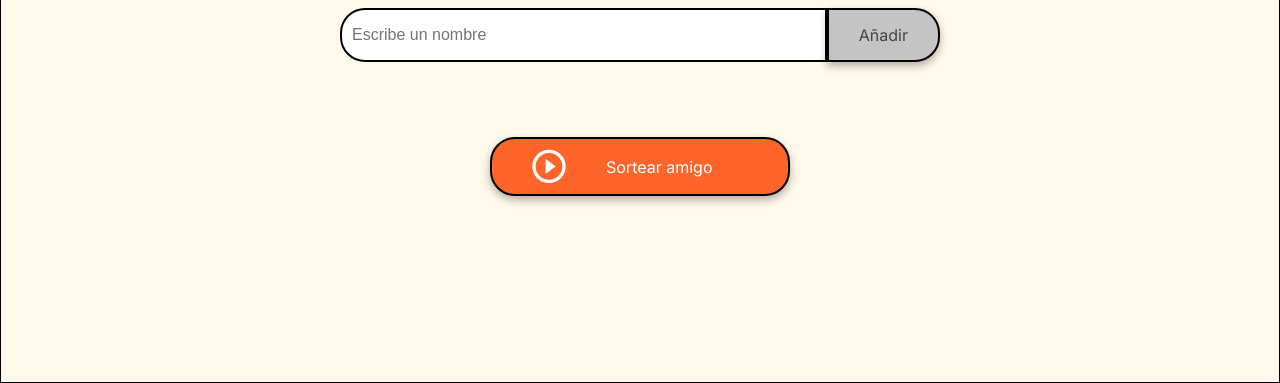
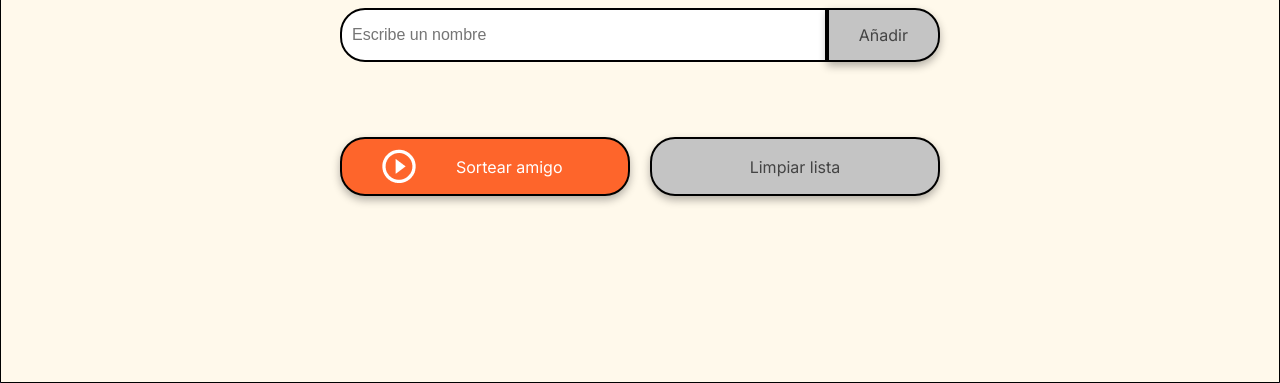
Before and after one commit to JorgRodriguez/Challenge-amigo-secreto, a plain HTML site: page index.html in a window 1280 px wide. Shown: the part 417-800 px from the top of the page. Drawn offline with Linux system fonts and the light colour scheme.

Commit message:
Implementa funcion, crea boton y modifica estilo para limpiar lista y empezar nuevo sorteo

```diff
--- a/app.js
+++ b/app.js
@@ -68,3 +68,10 @@ function sortearAmigo() {
     let resultado = document.getElementById('resultado');
     resultado.innerHTML = `El amigo sorteado es: <strong>${amigoSorteado}</strong>`;
 }
+
+function limpiarLista() {
+    amigos = []; // Vaciar el array de amigos
+    actualizarLista(); // Actualizar la lista en la interfaz
+    document.getElementById('resultado').innerHTML = ''; // Limpiar el resultado del sorteo
+    document.getElementById('amigo').value = ''; // Limpiar el campo de entrada
+}
--- a/index.html
+++ b/index.html
@@ -32,6 +32,9 @@
                     <img src="assets/play_circle_outline.png" alt="Ícono para sortear">
                     Sortear amigo
                 </button>
+                <button class="button-draw2" onclick="limpiarLista()" aria-label="Limpiar lista de amigos">
+                    Limpiar lista
+                </button>
             </div>
         </section>
     </main>
--- a/style.css
+++ b/style.css
@@ -88,8 +88,10 @@ body {
 }
 
 .button-container {
-    width: 300px;
+    display: flex;
+    width: 600px;
     justify-content: center;
+    gap: 20px;
 }
 
 /* Estilos de entrada de texto */
@@ -153,6 +155,17 @@ ul {
     font-size: 16px;
 }
 
+.button-draw2 {
+    display: flex;
+    align-items: center;
+    justify-content: center;
+    width: 100%;
+    padding: 10px 40px;
+    color: var(--color-text);
+    background-color: var(--color-tertiary);
+    font-size: 16px;
+}
+
 .button-draw img {
     margin-right: 40px;
 }
```
